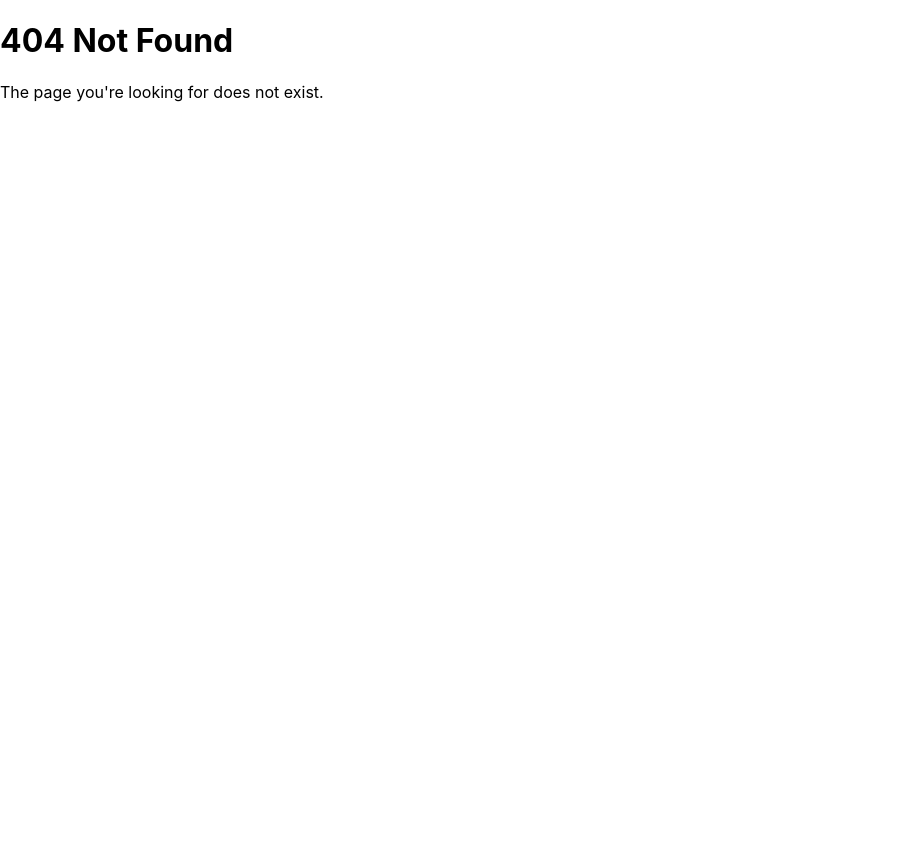
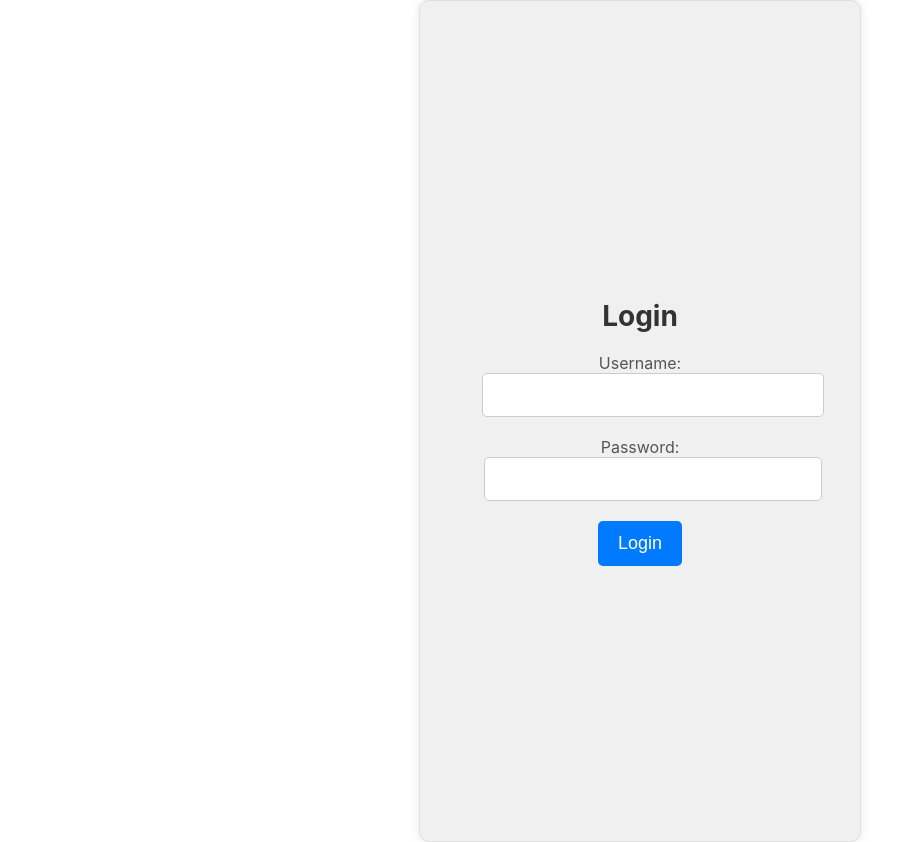
Before and after one commit to Xuther001/CashCompanionFrontend, a React (Create React App) app: page / in a window 1280 px wide. Before the commit this address had no page. Shown: the whole page, without its empty margins (0-924 px from the left). Before the commit the page ends 800 px from the top, so only its background shows below. Built offline with nearby package versions, Linux system fonts and the light colour scheme.

Commit message:
changed some UI

```diff
--- a/src/App.js
+++ b/src/App.js
@@ -3,9 +3,10 @@ import './index.css';
 import AppRoutes from './AppRoutes'; // Import the AppRoutes component
 
 const App = () => {
+
   return (
     <div className="App">
-      <AppRoutes />
+      <AppRoutes/>
     </div>
   );
 };
--- a/src/AppRoutes.js
+++ b/src/AppRoutes.js
@@ -8,7 +8,7 @@ const AppRoutes = () => {
   return (
     <Router>
       <Routes>
-        <Route path="/login" element={<LoginForm />} />
+        <Route path="/" element={<LoginForm />} />
         <Route path="/chat" element={<ChatComponent />} />
         <Route path="*" element={<NotFound />} /> {/* 404 page */}
       </Routes>
--- a/src/ChatComponent.css
+++ b/src/ChatComponent.css
@@ -1,61 +1,80 @@
-/* ChatComponent.css */
+/* Styling for chat container */
 .chat-container {
   display: flex;
   flex-direction: column;
-  align-items: center;
-  margin-top: 50px;
+  max-width: 600px;
+  margin: 0 auto;
+  padding: 20px;
 }
 
+/* Styling for chat box */
 .chat-box {
-  border: 1px solid #ccc;
+  background-color: #f0f0f0;
+  padding: 10px;
   border-radius: 5px;
-  padding: 10px;
-  width: 300px;
-  max-height: 200px; /* Adjust this value to control the vertical length */
   overflow-y: auto;
-  text-align: center;
+  max-height: 300px;
 }
 
+/* Styling for individual messages */
 .message {
-  margin-bottom: 5px;
-}
-
-.sender {
-  font-weight: bold;
-}
-
-.input-container {
-  margin-top: 20px;
-  display: flex;
-  flex-direction: column;
-  align-items: center;
-}
-
-input[type="text"] {
-  width: 100%;
+  margin: 10px 0;
   padding: 8px;
-  margin-bottom: 10px;
-  border: 1px solid #ccc;
+  background-color: #fff;
+  border: 1px solid #ddd;
   border-radius: 5px;
 }
 
-button {
-  background-color: #007bff;
-  color: white;
-  border: none;
-  border-radius: 5px;
-  padding: 8px 15px;
-  cursor: pointer;
-  transition: background-color 0.3s, color 0.3s, transform 0.2s;
+/* Styling for message content */
+.message .content {
+  font-size: 14px;
 }
 
-button:hover {
+/* Styling for receiver's username */
+.message .receiver-username {
+  color: #777;
+  font-size: 12px;
+}
+
+/* Styling for input container */
+.input-container {
+  display: flex;
+  align-items: center;
+  margin-top: 10px;
+}
+
+/* Styling for input fields */
+.receiver-input,
+.message-input {
+  flex: 1;
+  padding: 8px;
+  border: 1px solid #ccc;
+  border-radius: 3px;
+}
+
+/* Styling for send button */
+.send-button {
+  margin-left: 10px;
+  padding: 8px 15px;
+  background-color: #007bff;
+  color: #fff;
+  border: none;
+  border-radius: 3px;
+  cursor: pointer;
+}
+
+/* Styling for chat container */
+.chat-container {
+  display: flex;
+  flex-direction: column;
+  justify-content: center; /* Center vertically */
+  align-items: center; /* Center horizontally */
+  min-height: 100vh; /* Set minimum viewport height */
+  padding: 20px;
+  background-color: #f5f5f5;
+}
+
+/* Hover effect for send button */
+.send-button:hover {
   background-color: #0056b3;
 }
-
-button:focus {
-  outline: none;
-  background-color: #0056b3;
-  box-shadow: 0 0 0 2px rgba(0, 123, 255, 0.5);
-  transform: scale(1.05);
-}
--- a/src/ChatComponent.js
+++ b/src/ChatComponent.js
@@ -3,13 +3,25 @@ import { w3cwebsocket as WebSocket } from 'websocket';
 import './ChatComponent.css';
 
 const ChatComponent = ({ token }) => {
+
   const [messages, setMessages] = useState([]);
   const [ws, setWs] = useState(null);
   const [inputMessage, setInputMessage] = useState('');
+  const [receiverUsername, setReceiverUsername] = useState('');
 
   useEffect(() => {
     const newWebSocket = new WebSocket('ws://localhost:8080/ws');
     setWs(newWebSocket);
+
+    newWebSocket.onopen = () => {
+      // Once the WebSocket connection is open, you can send the token
+      const tokenMessage = {
+        type: 'token',
+        token: localStorage.getItem('authToken'),
+      };
+      console.log('WebSocket connection is open');
+      newWebSocket.send(JSON.stringify(tokenMessage));
+    };
 
     newWebSocket.onmessage = message => {
       const newMessage = JSON.parse(message.data);
@@ -22,13 +34,18 @@ const ChatComponent = ({ token }) => {
   }, []);
 
   const sendMessage = () => {
-    if (inputMessage.trim() !== '') {
+    //ws && ws.readyState === WebSocket.OPEN this checks that ws is not null or undefined & checks for condition below
+    //ws.readyState === WebSocket.OPEN this condition will check if socket is open
+    if (ws && ws.readyState === WebSocket.OPEN && inputMessage.trim() !== '' && receiverUsername.trim() !== '') {
       const messageData = {
         content: inputMessage,
-        token: token, // Include the token in the message
+        senderUsername: localStorage.getItem('username'),
+        receiverUsername: receiverUsername,
       };
       ws.send(JSON.stringify(messageData));
       setInputMessage('');
+    } else {
+      console.log('WebSocket is not open or missing input.');
     }
   };
 
@@ -37,18 +54,27 @@ const ChatComponent = ({ token }) => {
       <div className="chat-box">
         {messages.map((message, index) => (
           <div key={index} className="message">
-            <span className="sender">{message.sender}:</span> {message.content}
+            <span className="content">{message.content}</span>
+            <span className="receiver-username">{message.receiverUsername}</span>
           </div>
         ))}
       </div>
       <div className="input-container">
         <input
+          className="receiver-input"
+          type="text"
+          placeholder="Receiver's username..."
+          value={receiverUsername}
+          onChange={e => setReceiverUsername(e.target.value)}
+        />
+        <input
+          className="message-input"
           type="text"
           placeholder="Type your message..."
           value={inputMessage}
           onChange={e => setInputMessage(e.target.value)}
         />
-        <button onClick={sendMessage}>Send</button>
+        <button className="send-button" onClick={sendMessage}>Send</button>
       </div>
     </div>
   );
--- /dev/null
+++ b/src/LoginForm.css
@@ -0,0 +1,69 @@
+/* LoginForm.css */
+
+.login-container {
+    max-width: 400px;
+    margin: 0 auto;
+    padding: 20px;
+    border: 1px solid #e0e0e0;
+    border-radius: 10px;
+    box-shadow: 0px 0px 10px rgba(0, 0, 0, 0.1);
+    background-color: #f9f9f9;
+    text-align: center;
+  }
+
+  .login-container__heading {
+    margin-bottom: 20px;
+    font-size: 28px;
+    color: #333333;
+  }
+
+  .login-form {
+    display: flex;
+    flex-direction: column;
+    align-items: center;
+  }
+
+  .login-form__label {
+    margin-bottom: 10px;
+    font-size: 16px;
+    color: #555555;
+  }
+
+  .login-form__input {
+    padding: 12px;
+    margin-bottom: 20px;
+    border: 1px solid #cccccc;
+    border-radius: 5px;
+    font-size: 16px;
+    width: 100%;
+  }
+
+  .login-form__button {
+    padding: 12px 20px;
+    background-color: #007bff;
+    color: #ffffff;
+    border: none;
+    border-radius: 5px;
+    font-size: 18px;
+    cursor: pointer;
+    transition: background-color 0.2s ease-in-out;
+  }
+
+  .login-form__button:hover {
+    background-color: #0056b3;
+  }
+
+  .login-container {
+    display: flex;
+    flex-direction: column;
+    align-items: center;
+    justify-content: center;
+    min-height: 100vh;
+    background-color: #f0f0f0;
+  }
+
+  .error-message {
+    color: #ff0000;
+    font-size: 14px;
+    margin-top: 5px;
+  }
--- a/src/LoginForm.js
+++ b/src/LoginForm.js
@@ -1,5 +1,6 @@
 import React, { useState } from 'react';
 import { useNavigate } from 'react-router-dom';
+import './LoginForm.css';
 
 const LoginForm = () => {
   const [username, setUsername] = useState('');
@@ -41,6 +42,7 @@ const LoginForm = () => {
         // Save the authentication token to localStorage
         localStorage.setItem('authToken', data.token);
         // You might want to perform further actions like redirecting the user or updating the UI
+        localStorage.setItem('username', username); // Saving username
         navigate('/chat'); // Use navigate
       } else {
         console.log('Authentication failed');
@@ -53,28 +55,30 @@ const LoginForm = () => {
   };
 
   return (
-    <div>
-      <h2>Login</h2>
-      <form onSubmit={handleSubmit}>
-        <div>
-          <label htmlFor="username">Username:</label>
+    <div className="login-container">
+      <h2 className="login-container__heading">Login</h2>
+      <form className="login-form" onSubmit={handleSubmit}>
+        <div className="login-form__group">
+          <label htmlFor="username" className="login-form__label">Username:</label>
           <input
             type="text"
             id="username"
             value={username}
             onChange={handleUsernameChange}
+            className="login-form__input"
           />
         </div>
-        <div>
-          <label htmlFor="password">Password:</label>
+        <div className="login-form__group">
+          <label htmlFor="password" className="login-form__label">Password:</label>
           <input
             type="password"
             id="password"
             value={password}
             onChange={handlePasswordChange}
+            className="login-form__input"
           />
         </div>
-        <button type="submit">Login</button>
+        <button type="submit" className="login-form__button">Login</button>
       </form>
     </div>
   );
```
